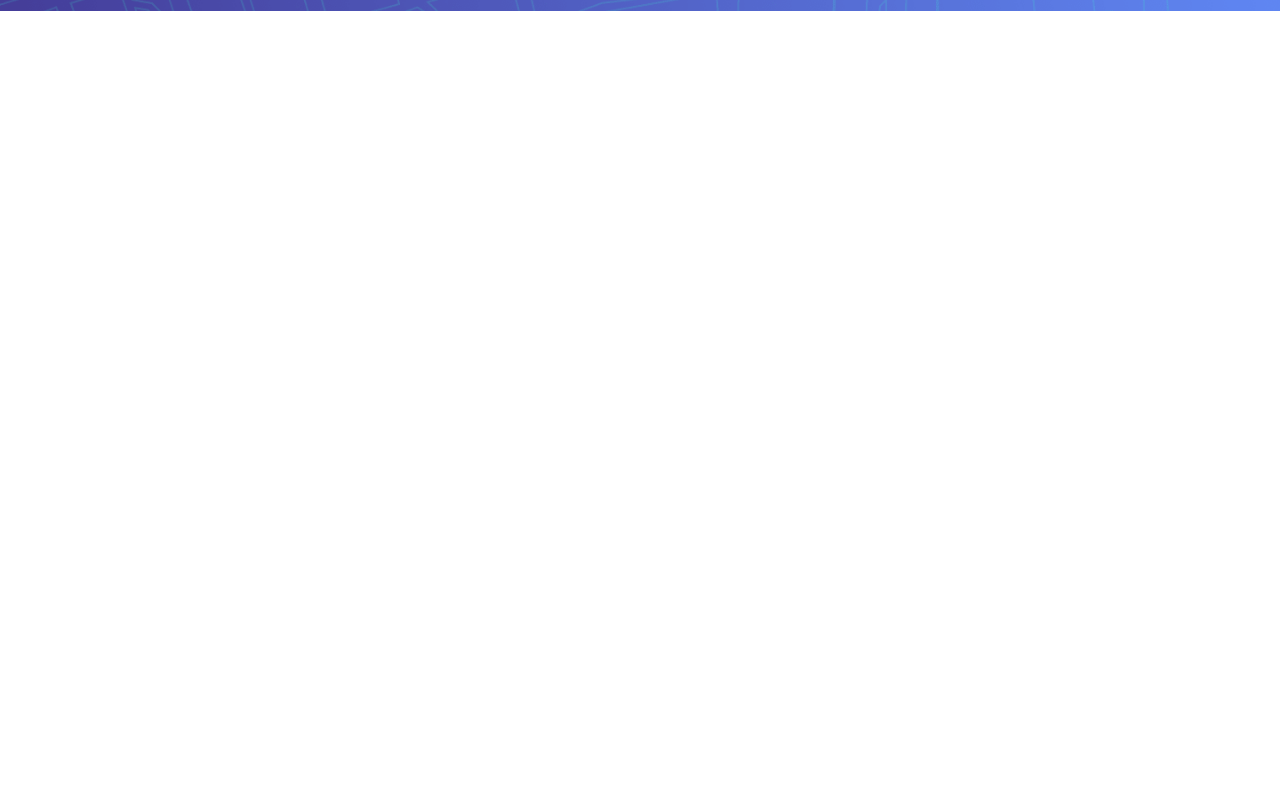
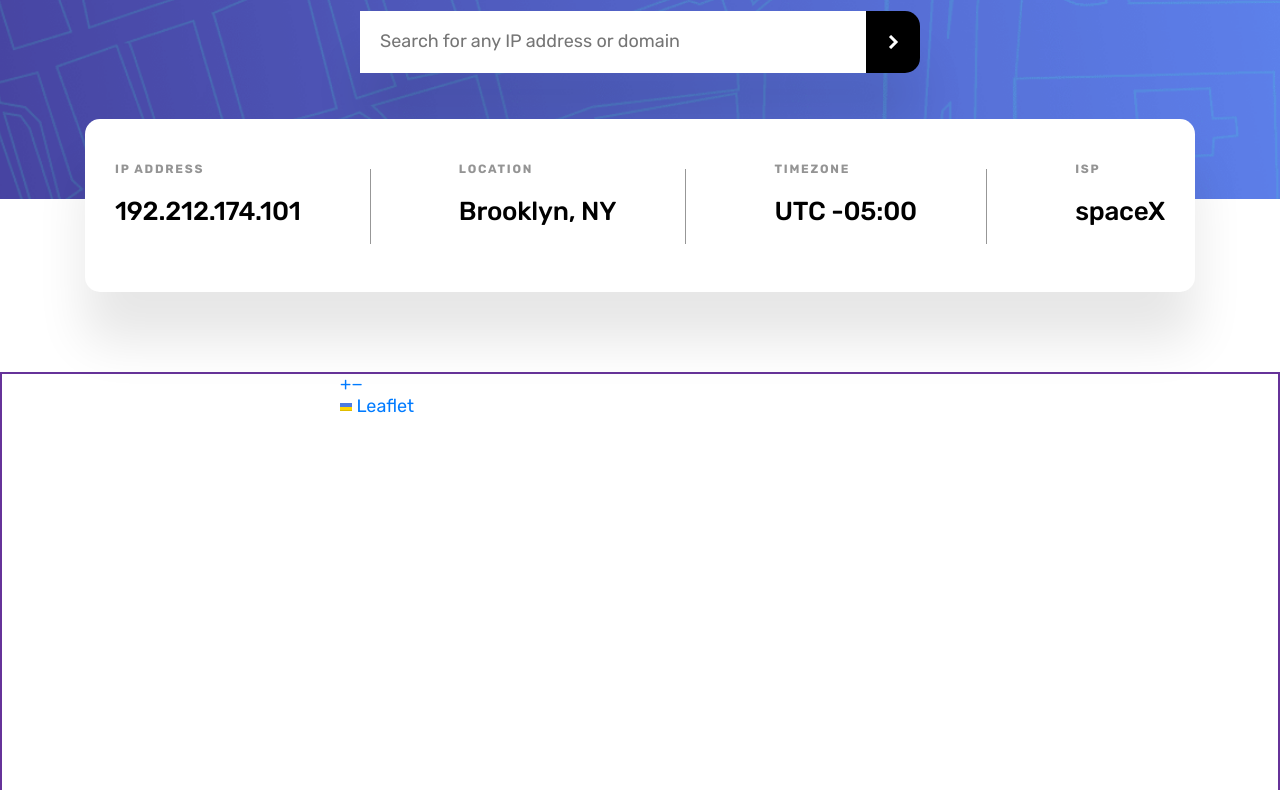
Before and after one commit to luxjoshyua/ip-address-tracker, a website built with webpack: page src/index.html in a window 1280 px wide. Shown: the part 81-871 px from the top of the page. Before the commit the page ends 800 px from the top, so only its background shows below. Built offline with nearby package versions, Linux system fonts and the light colour scheme; no server answers.

Commit message:
started map rendering

```diff
--- a/package.json
+++ b/package.json
@@ -43,6 +43,7 @@
     "dependencies": {
         "bootstrap": "^4.5.2",
         "jquery": "^3.5.1",
+        "leaflet": "^1.7.1",
         "popper.js": "^1.16.1"
     }
 }
--- a/src/index.html
+++ b/src/index.html
@@ -1,27 +1,59 @@
-<!DOCTYPE html> <!--[if gt IE 8]><!-->
+<!DOCTYPE html>
+<!--[if gt IE 8]><!-->
 <html class="no-js">
 <!--<![endif]-->
+
 <head>
     <meta charset="utf-8" />
     <meta http-equiv="X-UA-Compatible" content="IE=edge" />
     <title>IP Address Tracker Challenge</title>
     <meta name="description" content="" />
     <meta name="viewport" content="width=device-width, initial-scale=1" />
-    <link
-      rel="icon"
-      type="image/png"
-      sizes="32x32"
-      href="./assets/images/favicon-32x32.png"
-    />
+    <link rel="icon" type="image/png" sizes="32x32" href="./assets/images/favicon-32x32.png" />
+    <link rel="stylesheet" href="https://unpkg.com/leaflet@1.7.1/dist/leaflet.css"
+        integrity="sha512-xodZBNTC5n17Xt2atTPuE1HxjVMSvLVW9ocqUKLsCC5CXdbqCmblAshOMAS6/keqq/sMZMZ19scR4PsZChSR7A=="
+        crossorigin="" />
+
 </head>
+
 <body>
     <section class="search-container">
         <div class="content-wrapper">
             <div class="heading-wrapper">
                 <h1 class="heading-large">IP Address Tracker</h1>
             </div>
-        <div class="search-wrapper"></div>
+            <div class="search-wrapper">
+                <input type="search" id="search" placeholder="Search for any IP address or domain">
+                <div class="search-btn"></div>
+            </div>
         </div>
     </section>
+
+    <section class="results-container">
+        <div class="results-item">
+            <p class="heading">ip address</p>
+            <p class="result" id="ip">192.212.174.101</p>
+        </div>
+        <div class="results-item">
+            <p class="heading">location</p>
+            <p class="result" id="location">Brooklyn, NY</p>
+        </div>
+        <div class="results-item">
+            <p class="heading">timezone</p>
+            <p class="result" id="timezone">UTC -05:00</p>
+        </div>
+        <div class="results-item">
+            <p class="heading">isp</p>
+            <p class="result" id="isp">spaceX</p>
+        </div>
+    </section>
+
+
+    <section class="map-container">
+        <div class="map" id="mapid"></div>
+    </section>
+
+
 </body>
+
 </html>
--- a/src/index.js
+++ b/src/index.js
@@ -1,2 +1,4 @@
 import style from "./sass/index.scss";
 import "bootstrap";
+import "./js/locator";
+import "./js/map";
--- /dev/null
+++ b/src/js/locator/index.js
@@ -0,0 +1,34 @@
+const apiURL =
+  "https://geo.ipify.org/api/v1?apiKey=at_9fxMB8QI2Vb3sMOfEWzwKyFaWsr4n&ipAddress=8.8.8.8";
+
+let data = [];
+
+fetch(apiURL)
+  .then((data) => {
+    return data.json();
+  })
+  .then((res) => {
+    // check api is pulling expected data
+    // console.log("This is what res looks like", res);
+    data = res;
+    setLocation(res);
+  })
+  .catch((error) => {
+    console.log("Here is our error catching", error);
+  });
+
+const setLocation = (data) => {
+  console.log(data);
+  //   ip
+  const ip = document.getElementById("ip");
+  ip.innerHTML = `${data.ip}`;
+  //   location
+  const location = document.getElementById("location");
+  location.innerHTML = `${data.location.city}, ${data.location.region}`;
+  //   timezone
+  const timezone = document.getElementById("timezone");
+  timezone.innerHTML = `${data.domains[0]}`;
+  //   isp
+  const isp = document.getElementById("isp");
+  isp.innerHTML = `${data.isp}`;
+};
--- /dev/null
+++ b/src/js/map/index.js
@@ -0,0 +1,3 @@
+import "leaflet";
+
+var mymap = L.map("mapid").setView([51.505, -0.09], 13);
--- a/src/sass/_sections.scss
+++ b/src/sass/_sections.scss
@@ -1,11 +1,12 @@
 .search-container {
   position: relative;
   width: 100%;
-  height: 100%;
+  height: 280px;
   background: url("../assets/images/pattern-bg.png") no-repeat center center;
   background-size: cover;
   .content-wrapper {
     display: flex;
+    flex-direction: column;
     justify-content: center;
     align-items: center;
     margin: 0 auto;
@@ -15,6 +16,84 @@
       padding-bottom: 30px;
     }
     .search-wrapper {
+      display: flex;
+      width: 100%;
+      border-radius: 15px;
+      box-shadow: 0px 50px 50px #00000019;
+      background-color: $black;
+      margin-bottom: 50px;
+      input {
+        width: 100%;
+        padding: 20px;
+        font-family: "Rubik", sans-serif;
+        border: none;
+        outline: none;
+      }
+      .search-btn {
+        background: url("../assets/images/icon-arrow.svg") no-repeat center
+          center;
+        width: 60px;
+      }
     }
   }
 }
+
+.results-container {
+  position: relative;
+  top: -80px;
+  max-width: 1110px;
+  width: 100%;
+  margin: 0 auto;
+  display: flex;
+  justify-content: space-between;
+  align-items: center;
+  border-radius: 15px;
+  box-shadow: 0px 50px 50px #00000019;
+  background: #ffffff 0% 0% no-repeat padding-box;
+  .results-item {
+    padding: 40px 30px 70px;
+    position: relative;
+    &:last-of-type {
+      &::after {
+        display: none;
+      }
+    }
+    &::after {
+      content: "";
+      background-color: $grey;
+      width: 1px;
+      height: 75px;
+      display: block;
+      position: absolute;
+      right: -40px;
+      top: 50px;
+    }
+    .heading {
+      font-size: 1.2rem;
+      font-weight: 700;
+      color: $light-black;
+      text-transform: uppercase;
+      letter-spacing: 1.75px;
+      opacity: 0.5;
+      padding-bottom: 20px;
+    }
+    .result {
+      font-size: 2.6rem;
+      font-weight: 500;
+      color: $black;
+      letter-spacing: -0.23px;
+    }
+  }
+}
+
+.map-container {
+  //   background-color: greenyellow;
+  width: 100%;
+  height: 600px;
+  border: 2px solid rebeccapurple;
+  #mapid {
+    height: 200px;
+    width: 600px;
+    margin: 0 auto;
+  }
+}
--- a/src/sass/_variables.scss
+++ b/src/sass/_variables.scss
@@ -1,3 +1,4 @@
 $white: #ffffff;
 $black: #000000;
 $light-black: #2c2c2c;
+$grey: #979797;
```
Also changed, not shown: 2 other files. Lines whose indentation alone changed are shown as unchanged.
